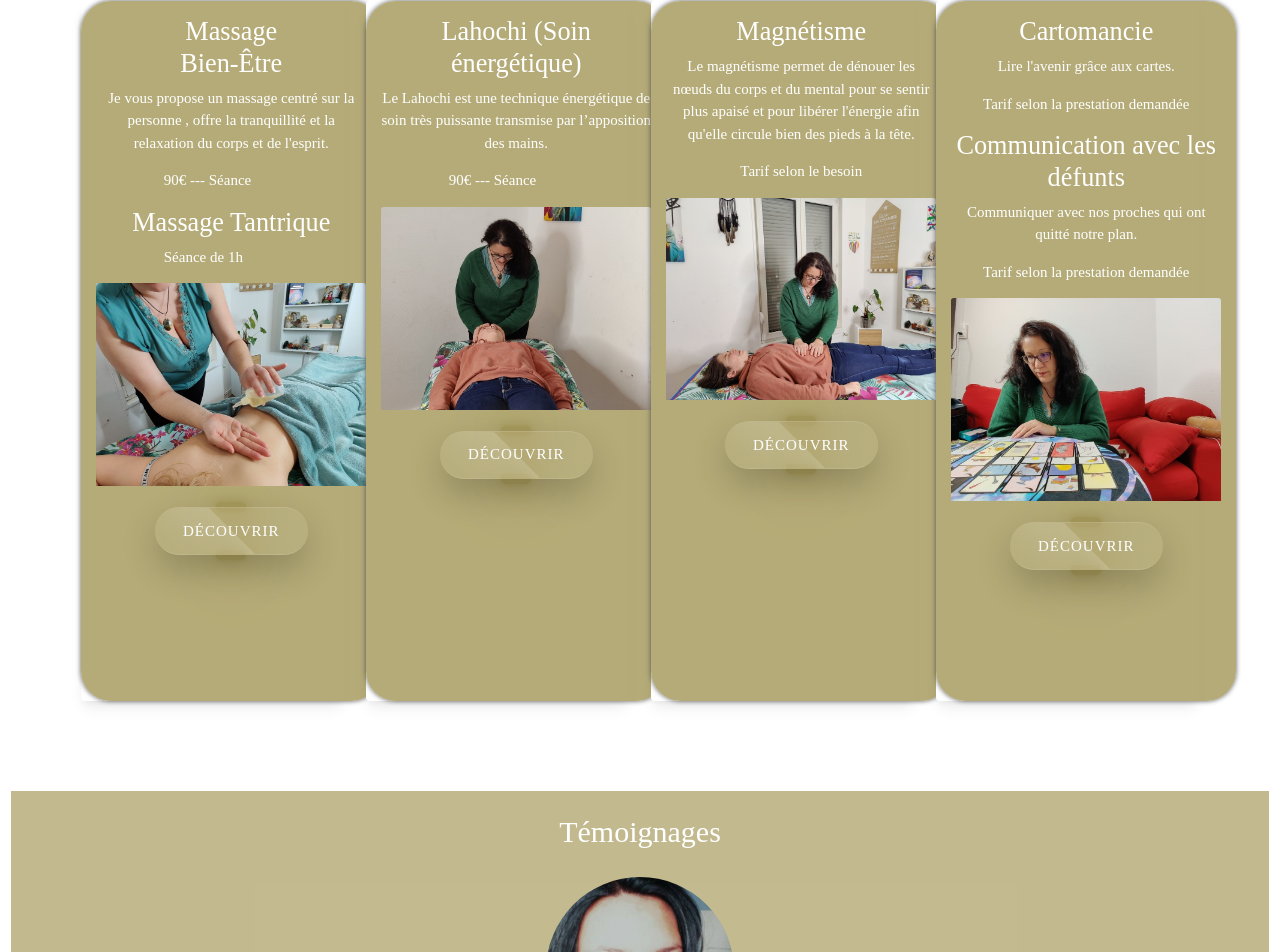
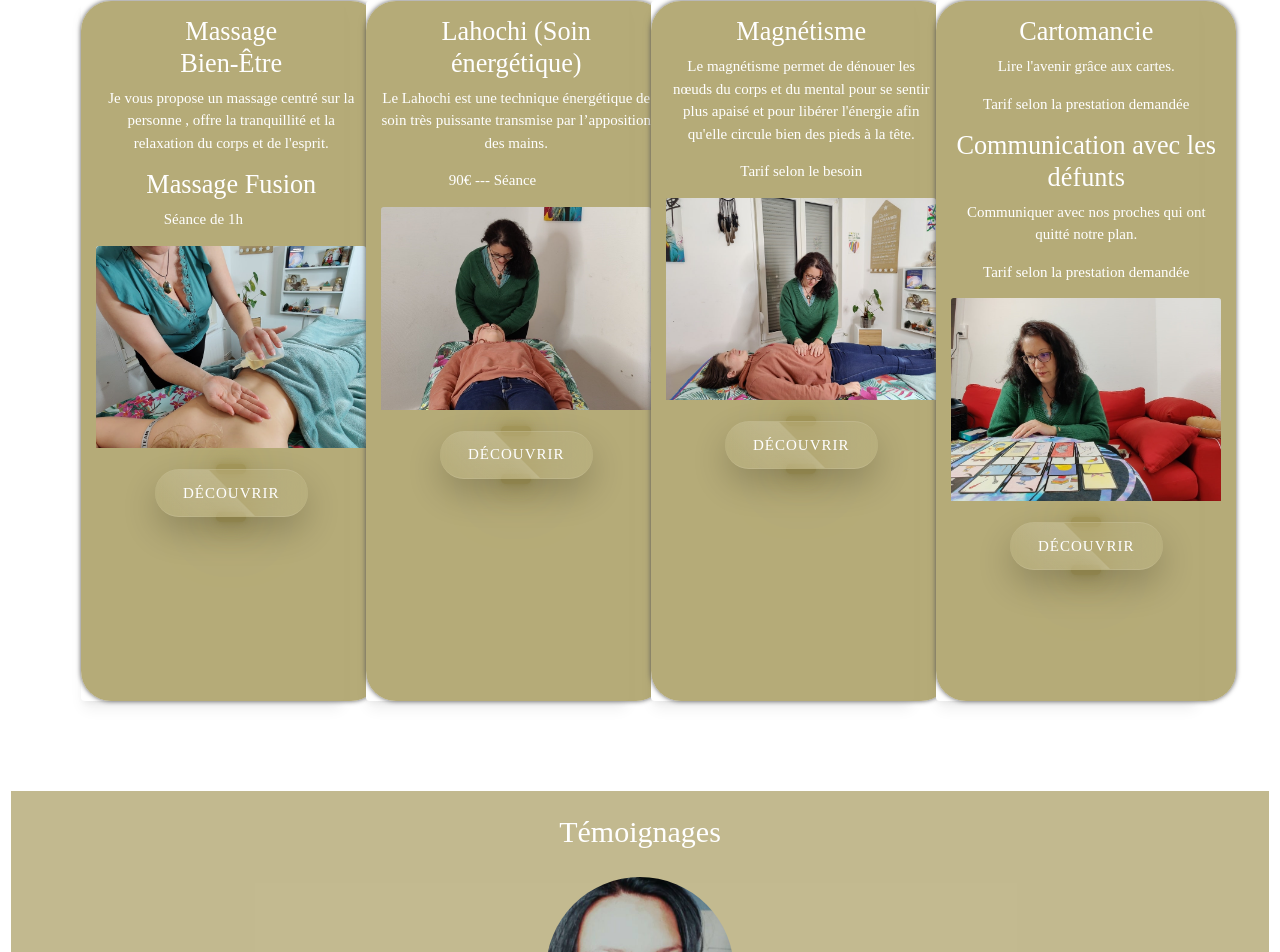
Before and after one commit to MariaPiaEven/Jadange-vecel, a React (Create React App) app: page / in a window 1280 px wide. Shown: the part 1150-2102 px from the top of the page. Built offline with nearby package versions, Linux system fonts and the light colour scheme; a web font is replaced by a local one.

Commit message:
Update massage service descriptions in Home.js

```diff
--- a/src/Pages/Home.js
+++ b/src/Pages/Home.js
@@ -43,10 +43,9 @@ const Home = () => {
                                 <div className="card-body">
                                     <h3 className="card-title text-white text-center">Massage<br />Bien-Être</h3>
                                     <p className="card-text text-white text-center">Je vous propose un massage centré sur la personne , offre la tranquillité et la relaxation du corps et de l'esprit.</p>
-                                    <ul className="text-white ps-5 ms-4">
-                                        <li>90€ --- Séance</li>
-                                    </ul>
-                                    <h3 className="card-title text-white text-center">Massage Tantrique</h3>
+
+
+                                    <h3 className="card-title text-white text-center">Massage Fusion</h3>
                                     <ul className="text-white ps-5 ms-4">
                                         <li>Séance de 1h</li>
                                     </ul>
```
